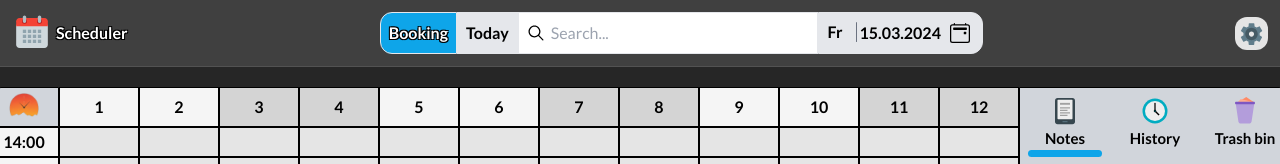
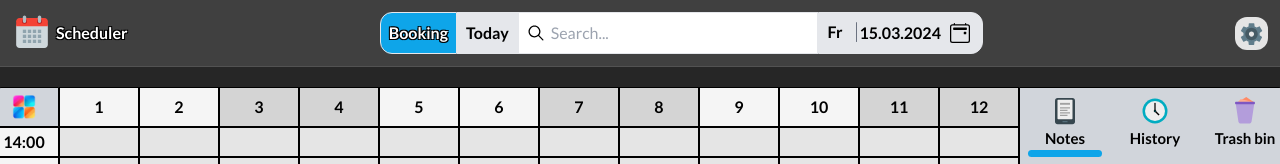
Before and after one commit to alexanderklass/Pin-Planner, a React (Create React App) app: page / in a window 1280 px wide. Shown: the top 164 px of the page. Built offline with nearby package versions, Linux system fonts and the light colour scheme; what tailwindcss-animated would draw is missing.

Commit message:
- Changed grid logo - Changed DropZone hovering transition

```diff
--- a/src/components/Grid/DropZone.tsx
+++ b/src/components/Grid/DropZone.tsx
@@ -71,7 +71,7 @@ const DropZone = ({onDrop, acceptType, children, onHover, hoverIndex,}: props) =
     return (
         <div
             ref={drop}
-            className={`${onHover ? `bg-neutral-500 transition-colors` : "bg-neutral-200"} h-full w-[50px] border border-black xl:w-[80px]`}
+            className={`${onHover ? `bg-neutral-500` : "bg-neutral-200"} h-full w-[50px] border border-black xl:w-[80px]`}
         >
             {children}
         </div>
--- a/src/components/Grid/Grid.tsx
+++ b/src/components/Grid/Grid.tsx
@@ -28,7 +28,6 @@ const Grid = () => {
     const time = startTimeList();
     const changedNotification = useTranslate('NotificationBookingMoved');
     const cantMoveCustomer = useTranslate('GridCantMoveCustomer');
-
 
     const onDrop = (item: any, laneIndex: number, timeIndex: number) => {
         const data = item.data;
@@ -198,7 +197,7 @@ const Grid = () => {
                             className={
                                 'flex w-[45px] items-center justify-center rounded-tl-xl border border-black bg-gray-300 xl:w-[70px]'
                             }>
-                            <img src={schedulerIcon} alt={'icon'} className={'w-[25px] rounded-tl-xl xl:w-[30px]'}/>
+                            <img src={schedulerIcon} alt={'icon'} className={'w-[25px] xl:w-[38px]'}/>
                         </div>
                         {laneGrid()}
                     </div>
```
Also changed, not shown: src/assets/images/grid-logo.png.
